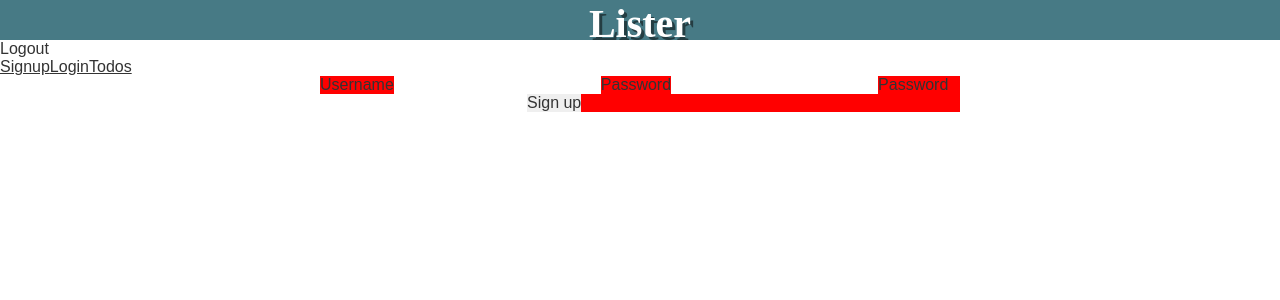
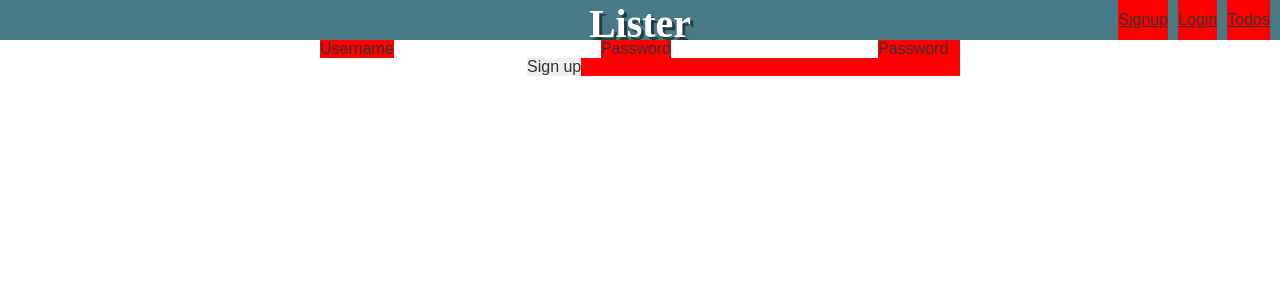
Before and after one commit to dmills-webdev/listerv2, a React (Create React App) app in the folder client/: page /signup in a window 1280 px wide. Shown: the top 300 px of the page. Built offline with nearby package versions, Linux system fonts and the light colour scheme; a web font is replaced by a local one.

Commit message:
Fix loading/updating of todos to/from databse for logged in users.

```diff
--- a/client/src/App.js
+++ b/client/src/App.js
@@ -1,62 +1,60 @@
 import React, { useState } from 'react'
-import { BrowserRouter, NavLink, Route, useHistory }from 'react-router-dom'
+import { BrowserRouter, NavLink, Route } from 'react-router-dom'
 
 import Signup from './Signup'
 import Login from './Login'
 import Todos from './Todos'
 
+import { NavbarLoggedIn, NavbarLoggedOut } from './components/Navbar'
+
 import "./scss/App.scss"
 
 function App() {
-  let history = useHistory()
 
-  // Log current user out
-  function logout() {
-    fetch('/logout')
-    .then(
-      history.push('/login')
-    )
+  const [ user, setUser ] = useState(null)
+
+  if (user !== null) {
+
   }
+
 
   return(
     <BrowserRouter>
       <div>
 
         <header>
+
           <div className='logo'>
             Lister
           </div>
+
+          {/*Change navbar options depending on if the user is logged in or not*/}
+          { user ?
+            <NavbarLoggedIn user={user} setUser={setUser}/>
+            :
+            <NavbarLoggedOut/>
+          }
+
         </header>
 
-        <div onClick={logout}>
-          Logout
-        </div>
+        <main>
+          <Route
+            exact path='/signup'
+            component={Signup} />
 
-        <NavLink
-          to='/signup' exact
-          activeClassName='activeLink'
-          className='nav-item'>
-            Signup
-        </NavLink>
+          <Route
+            exact path='/login'
+            render={(props) => (
+              <Login {...props} isAuthed={true}
+                setUser={setUser}/>
+            )} />
 
-        <NavLink
-          to='/login' exact
-          activeClassName='activeLink'
-          className='nav-item'>
-            Login
-        </NavLink>
-
-        <NavLink
-          to='/' exact
-          activeClassName='activeLink'
-          className='nav-item'>
-            Todos
-        </NavLink>
-
-        <main>
-          <Route exact path='/signup' component={Signup} />
-          <Route exact path='/login' component={Login} />
-          <Route exact path='/' component={Todos} />
+          <Route
+            exact path='/'
+            render={(props) => (
+              <Todos {...props} isAuthed={true}
+                user={user}/>
+            )} />
         </main>
 
       </div>
--- a/client/src/Login.js
+++ b/client/src/Login.js
@@ -1,24 +1,29 @@
 import React from 'react'
 import { useHistory } from 'react-router-dom'
 
-function Signup() {
+function Signup({ setUser }) {
   const history = useHistory()
 
 // Handle form submission
-  async function handleSubmit(e) {
+  function handleSubmit(e) {
     e.preventDefault()
     const form = e.target
     const data = new FormData(form)
-    await fetch('/login', {
+    fetch('/login', {
      method: 'POST',
      body: data,
     })
+    .then( res => res.json() )
+    .then( user => setUser(user) )
+
     history.push('/')
-}
+  }
 
   return(
     <div className='login-container'>
+
       <h1>Login</h1>
+
       <form onSubmit={handleSubmit} name='login' className='login-form'>
 
           <label htmlFor='username'>
@@ -36,7 +41,9 @@ function Signup() {
             name='password'/>
 
         <button id='submit-button'>Login</button>
+
       </form>
+
     </div>
   )
 }
--- a/client/src/Todos.js
+++ b/client/src/Todos.js
@@ -1,20 +1,24 @@
-import React, { useState, useEffect } from "react"
+import React, { useState, useEffect } from 'react'
 
-import TodoList from "./components/TodoList"
-import NewTodoForm from "./components/NewTodoForm"
+import TodoList from './components/TodoList'
+import NewTodoForm from './components/NewTodoForm'
 
-import "./scss/Todos.scss"
+import './scss/Todos.scss'
 
-const App = () => {
+function Todos({ user }) {
+
+// Default single todo to display to unregsitered or brand new users
   const defaultTodos = [{
     id: 0,
-    task: "Write first todo",
+    task: 'Write first todo (or list item!)',
     completed: false
   }]
   const [ todos, modifyTodos ] = useState(defaultTodos)
 
-// Load user's todos when page loads for first time
+// Load user's todos
   useEffect(() => {
+    // If locally the user seems to be logged in then fetch their todos
+    if (user !== null) {
       fetch('/api/user-todos')
         .then(res => res.json())
         .then(todos => {
@@ -22,22 +26,31 @@ const App = () => {
             modifyTodos(todos)
           }
         })
-  }, [])
+    }
+    // If user does not seem to be logged in locally then default back to the defaultTodos
+    else {
+      modifyTodos(defaultTodos)
+    }
+  }, [user])
+
+
 
 // Update users todo storage when modified
   useEffect(() => {
+    if (user !== null) { // Check if user appears logged in, if so then PUT the updated todos to the database
       fetch('api/user-todos', {
         method: 'PUT',
         body: JSON.stringify({todos}),
         headers: { 'Content-Type': 'application/json' }
       })
-    .then(res => res.json())
-    .then(data => {
+      .then( res => res.json() )
+      .then( data => {
         console.log('Success:', data)
       })
       .catch((error) => {
         console.error('Error:', error)
       })
+    }
   }, [todos])
 
 
@@ -50,21 +63,21 @@ const App = () => {
       task: newTask,
       completed: false
     }
-    modifyTodos(oldTodos => [...oldTodos, newTodo])
+    modifyTodos(oldTodos => [...oldTodos, newTodo]) // Add todo onto end of existing todo array
   }
 
 // Delete todo
   const removeTodo = (id) => {
     modifyTodos(
-      todos.filter(todo => todo.id !== id)
+      todos.filter(todo => todo.id !== id) // FIlter out the id in question and make that the new existing todo array
     )
   }
 
 // Toggle a todo's completion status
   const toggleCompleted = (id) => {
-    let updatedTodos = todos.map(todo => {
+    let updatedTodos = todos.map(todo => { // Linear search for the right todo item in existing todo array
       if (todo.id === id) {
-        todo.completed = !todo.completed
+        todo.completed = !todo.completed // Boolean flip of todo property on todo that matches the todo id that was clicked
       }
       return todo
     })
@@ -86,4 +99,4 @@ const App = () => {
   )
 }
 
-export default App
+export default Todos
--- /dev/null
+++ b/client/src/components/Navbar.js
@@ -0,0 +1,49 @@
+import React from 'react'
+import { NavLink } from 'react-router-dom'
+
+function NavbarLoggedIn({ user, setUser }) {
+  // Log current user out
+  function logout() {
+    fetch('/logout')
+    .then( setUser(null) )
+  }
+  return (
+    <nav>
+      <div className={`logged-in-message nav-item`}>
+        Logged in as: {user.username}
+      </div>
+      <div onClick={logout} className='nav-item'>
+        Logout
+      </div>
+    </nav>
+  )
+}
+
+function NavbarLoggedOut() {
+  return (
+    <nav>
+      <NavLink
+        to='/signup' exact
+        activeClassName='activeLink'
+        className='nav-item'>
+          Signup
+      </NavLink>
+
+      <NavLink
+        to='/login' exact
+        activeClassName='activeLink'
+        className='nav-item'>
+          Login
+      </NavLink>
+
+      <NavLink
+        to='/' exact
+        activeClassName='activeLink'
+        className='nav-item'>
+          Todos
+      </NavLink>
+    </nav>
+  )
+}
+
+export { NavbarLoggedIn, NavbarLoggedOut }
--- a/client/src/css/App.css
+++ b/client/src/css/App.css
@@ -11,19 +11,15 @@
 #root {
   width: 100%; }
 
-.float-right {
-  float: right; }
-
-.completed-todo {
-  color: #bfbfbf;
-  text-decoration: line-through; }
-
-/*--------------------------------------------------------- semantic elements */
 header {
   width: 100%;
   height: 1em;
   background: #477a85; }
+  @media only screen and (min-width: 1200px) {
+    header {
+      font-size: 5vh; } }
   header .logo {
+    position: relative;
     width: fit-content;
     margin: 0 auto;
     font-family: 'Baloo Tamma 2', cursive;
@@ -31,13 +27,28 @@ header {
     font-size: 1em;
     text-shadow: 0.075em 0.075em #243d42;
     color: white; }
+  header nav {
+    position: absolute;
+    right: 0;
+    top: 0;
+    display: flex;
+    flex-wrap: nowrap; }
+    header nav .nav-item {
+      margin-right: 10px;
+      background: red; }
+    @media only screen and (min-width: 1200px) {
+      header nav {
+        height: 5vh;
+        line-height: 5vh; } }
 
 main {
   width: 90%;
   margin: 0 auto; }
-
-@media only screen and (min-width: 768px) {
-  header {
-    font-size: 5vh; }
-  main {
-    width: 50%; } }
+  @media only screen and (min-width: 1200px) {
+    main {
+      width: 50%; } }
+  main .float-right {
+    float: right; }
+  main .completed-todo {
+    color: #bfbfbf;
+    text-decoration: line-through; }
--- a/client/src/scss/App.scss
+++ b/client/src/scss/App.scss
@@ -1,4 +1,5 @@
 @import './variables.scss';
+
 
 * {
   margin: 0;
@@ -12,39 +13,65 @@
 #root {
   width: 100%
 }
-.float-right {
-  float: right;
-}
-.completed-todo {
-  color: hsla(360, 0%, 75%, 1);
-  text-decoration: line-through;
-}
 
-/*--------------------------------------------------------- semantic elements */
+
+
 header{
   width: 100%;
   height: 1em;
   background: $primary;
 
+  @media only screen and (min-width: $breakpoint-pc) {
+    font-size: 5vh;
+  }
+
   .logo {
+    position: relative;
+
     width: fit-content;
     margin: 0 auto;
+
     font-family: 'Baloo Tamma 2', cursive;
     font-weight: 800;
     font-size: 1em;
     text-shadow: 0.075em 0.075em hsla(190, 30%, 20%, 1);
     color: $white;
   }
+
+  nav {
+    position: absolute;
+    right: 0;
+    top: 0;
+
+    display: flex;
+    flex-wrap: nowrap;
+
+    .nav-item {;
+      margin-right: 10px;
+      background: red;
+    }
+
+    @media only screen and (min-width: $breakpoint-pc) {
+        height: 5vh;
+        line-height: 5vh;
+    }
+  }
 }
+
 main {
   width: 90%;
   margin: 0 auto;
-}
-@media only screen and (min-width: 768px) {
-  header{
-    font-size: 5vh;
-  }
-  main {
+
+  @media only screen and (min-width: $breakpoint-pc) {
     width: 50%;
   }
+
+  .float-right {
+    float: right;
+  }
+  .completed-todo {
+    color: hsla(360, 0%, 75%, 1);
+    text-decoration: line-through;
+  }
+
 }
```
Also changed, not shown: 1 other file (tests, documents, lock files or other folders). Lines whose indentation alone changed are shown as unchanged.
